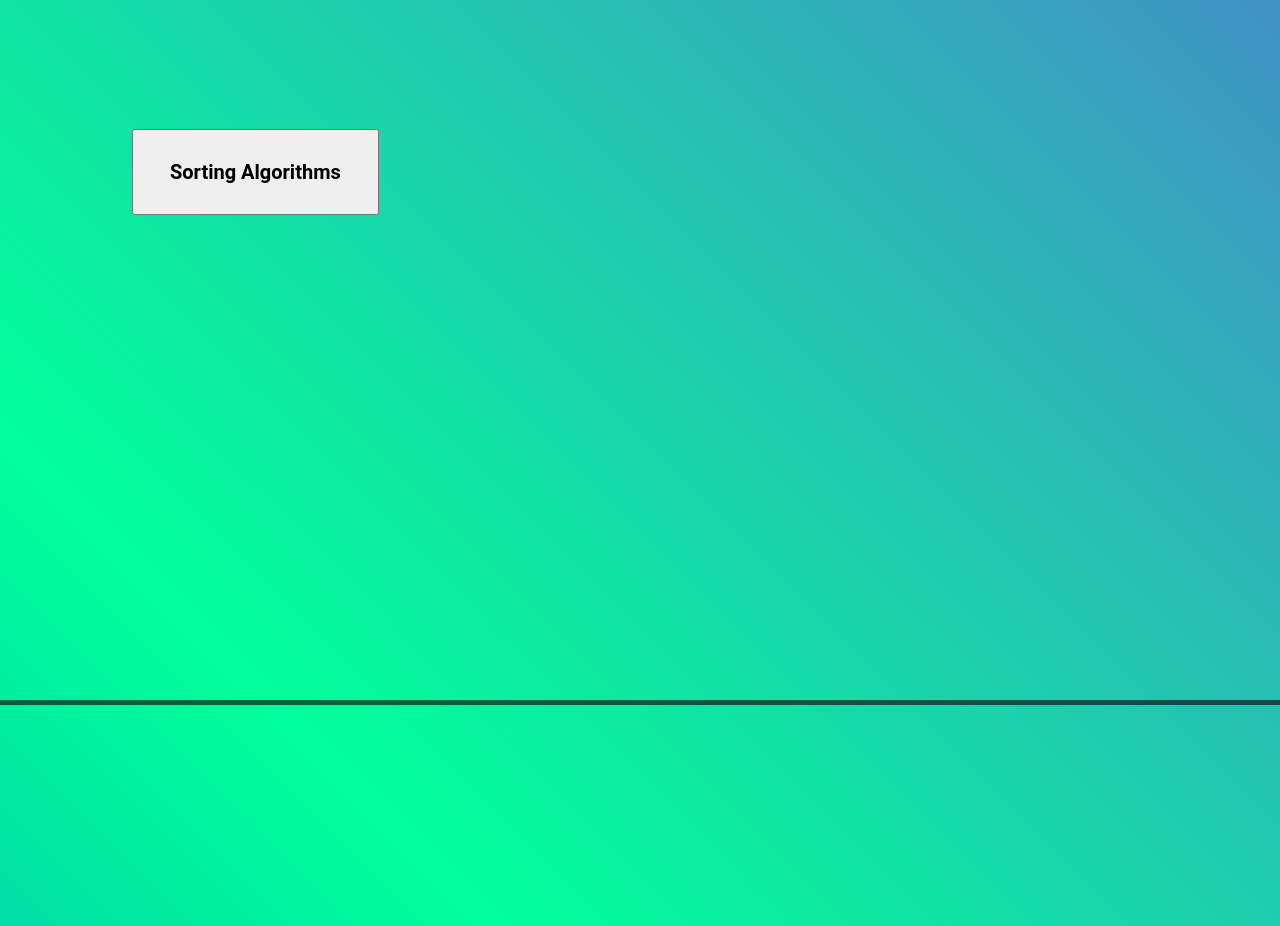
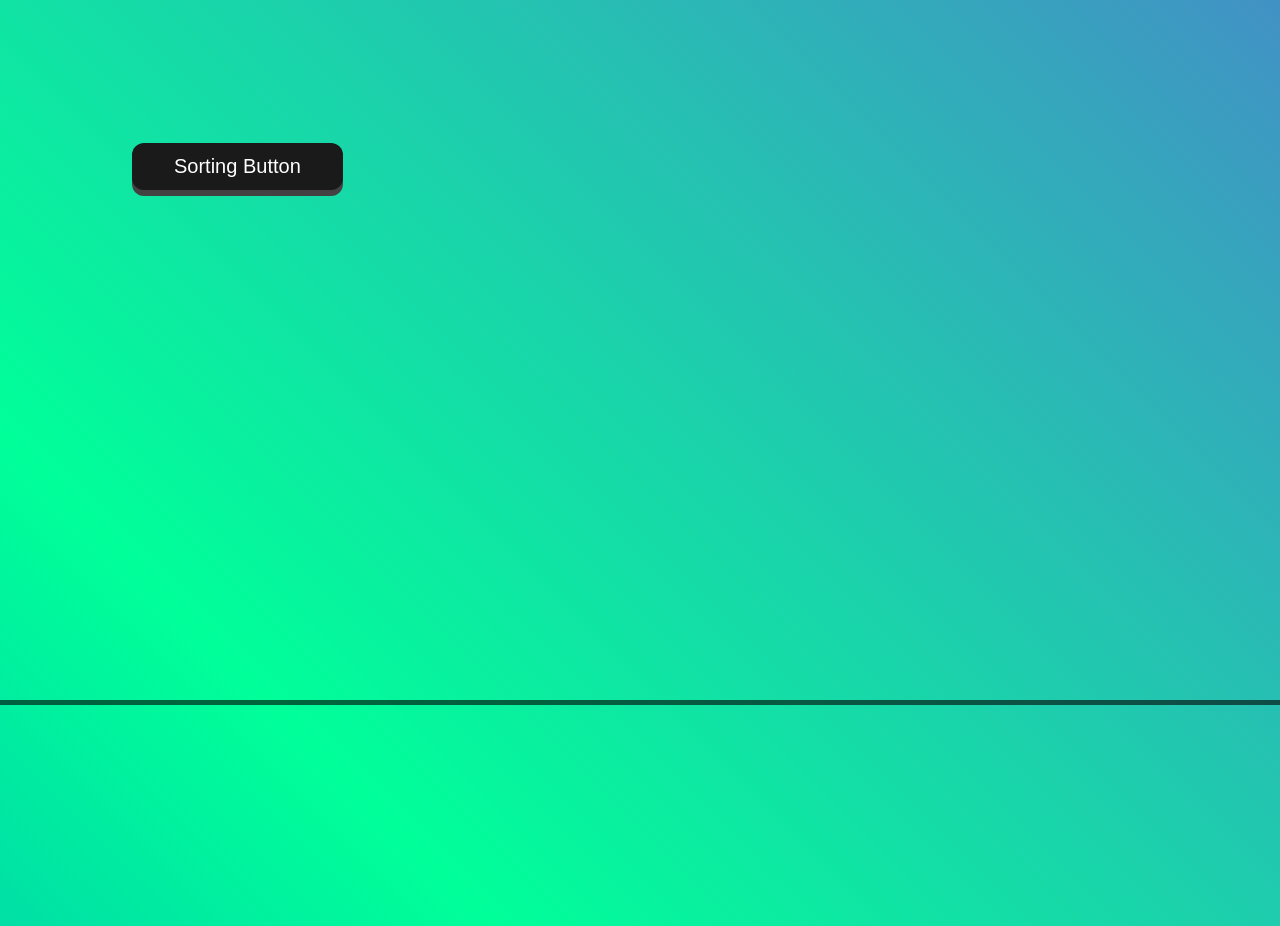
Before and after one commit to lucasperez-techdev/PQAlgorithmVisualizer, a React (Create React App) app: page / in a window 1280 px wide. Shown: the part 900-1826 px from the top of the page. Built offline with nearby package versions, Linux system fonts and the light colour scheme.

Commit message:
Button added

```diff
--- a/public/index.html
+++ b/public/index.html
@@ -1,20 +1,20 @@
 <!DOCTYPE html>
 <html lang="en">
+
 <head>
   <meta charset="utf-8" />
   <link rel="icon" href="%PUBLIC_URL%/favicon.ico" />
   <meta name="viewport" content="width=device-width, initial-scale=1" />
   <meta name="theme-color" content="#000000" />
-  <meta
-          name="description"
-          content="Web site created using create-react-app"
-  />
+  <meta name="description" content="Algorithm Visualizer" />
   <link rel="apple-touch-icon" href="%PUBLIC_URL%/logo192.png" />
   <link rel="manifest" href="%PUBLIC_URL%/manifest.json" />
-  <title>React App</title>
+  <title>PQ Algorithm Visualizer</title>
 </head>
+
 <body>
-<noscript>You need to enable JavaScript to run this app.</noscript>
-<div id="root"></div>
+  <noscript>You need to enable JavaScript to run this app.</noscript>
+  <div id="root"></div>
 </body>
+
 </html>
--- a/src/MenuScreen.css
+++ b/src/MenuScreen.css
@@ -39,3 +39,43 @@
     transition: opacity 0.2s ease;
     /* Smooth and responsive transition of opacity */
 }
+
+
+/* sorting button syntax*/
+.sorting-button {
+    background: hsl(320, 2%, 26%);
+    border-radius: 12px;
+    border: none;
+    padding: 0;
+    cursor: pointer;
+    outline-offset: 4px;
+}
+
+.sorting-text {
+    display: block;
+    padding: 12px 42px;
+    border-radius: 12px;
+    font-size: 1.25rem;
+    background: hsl(0, 0%, 10%);
+    color: white;
+    transform: translateY(-6px);
+    will-change: transform;
+    transition: transform 250ms;
+
+}
+
+.sorting-button:hover .sorting-text {
+    transform: translateY(-8px);
+}
+
+.sorting-button:active .sorting-text {
+    transform: translateY(-4px);
+}
+
+.sorting-button:active .sorting-text {
+    transform: translateY(-4px);
+}
+
+.sorting-button:focus:not(:focus-visible) {
+    outline: none;
+}
--- a/src/MenuScreen.js
+++ b/src/MenuScreen.js
@@ -30,7 +30,7 @@ function MenuScreen(props) {
 
 
         // Update the visibility ratio (this will control the opacity)
-            setVisibilityRatio(ratio);
+        setVisibilityRatio(ratio);
     }
 
     useEffect(function () {
@@ -66,13 +66,12 @@ function MenuScreen(props) {
     return (
         <div className={'menu-screen ' + (props.slideDown ? 'show' : '')}>
             <div className={'sorting-container ' + (props.slideDown ? 'show' : '')}>
-                <button className="sorting-header" onClick={handleHeaderClick}>
-                    <h3 style={{ opacity: visibilityRatio }}>Sorting Algorithms</h3>
+                <button class='sorting-button ' role="button">
+                    <span class='sorting-text'>Sorting Button</span>
                 </button>
             </div>
         </div>
 
     );
 }
-
 export default MenuScreen;
```
